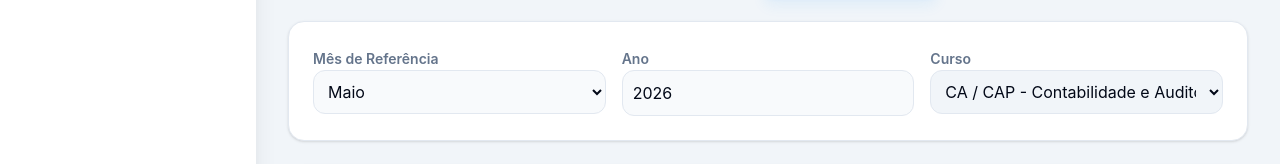
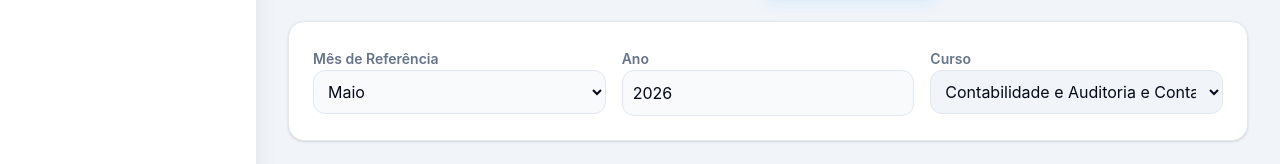
Before and after one commit to Lnhacanhaca/gestao-folha-salarial, a React (Vite) app in the folder frontend/: page /importar in a window 1280 px wide. Shown: the part 287-451 px from the top of the page. Built offline with nearby package versions, Linux system fonts and the light colour scheme; sample sign-in values are in the browser's storage.

Commit message:
Fix: abreviaturas CA/CAP, EM/EPM e EI restritas unicamente a pagina de Docentes e cursos lecionados

```diff
--- a/frontend/src/pages/DocentesPage.jsx
+++ b/frontend/src/pages/DocentesPage.jsx
@@ -75,9 +75,9 @@ const DocentesPage = () => {
 
   const CURSOS_OPCOES = [
     { id: 1, nome: "Geral" },
-    { id: 2, nome: "CA / CAP - Contabilidade e Auditoria e Contabilidade e Administração Pública" },
-    { id: 3, nome: "EM / EPM - Engenharia de Minas e Engenharia de Processamento Mineral" },
-    { id: 4, nome: "EI - Engenharia informatica" }
+    { id: 2, nome: "CA / CAP" },
+    { id: 3, nome: "EM / EPM" },
+    { id: 4, nome: "EI" }
   ];
 
   const { data: docentes, isLoading } = useQuery({
--- a/frontend/src/pages/ImportarPage.jsx
+++ b/frontend/src/pages/ImportarPage.jsx
@@ -303,9 +303,9 @@ const ImportarPage = () => {
             className="w-full bg-background border rounded-xl p-2.5 outline-none focus:ring-2 focus:ring-primary/20 disabled:bg-muted"
           >
             <option value={1}>Geral (Consolidado)</option>
-            <option value={2}>CA / CAP - Contabilidade e Auditoria e Contabilidade e Administração Pública</option>
-            <option value={3}>EM / EPM - Engenharia de Minas e Engenharia de Processamento Mineral</option>
-            <option value={4}>EI - Engenharia informatica</option>
+            <option value={2}>Contabilidade e Auditoria e Contabilidade e Administração Pública</option>
+            <option value={3}>Engenharia de Minas e Engenharia de Processamento Mineral</option>
+            <option value={4}>Engenharia Informática</option>
           </select>
         </div>
       </div>
--- a/frontend/src/pages/RelatoriosPage.jsx
+++ b/frontend/src/pages/RelatoriosPage.jsx
@@ -24,9 +24,9 @@ const RelatoriosPage = () => {
 
   const cursos = {
     1: "Geral (Consolidado)",
-    2: "CA / CAP - Contabilidade e Auditoria e Contabilidade e Administração Pública",
-    3: "EM / EPM - Engenharia de Minas e Engenharia de Processamento Mineral",
-    4: "EI - Engenharia informatica"
+    2: "Contabilidade e Auditoria e Contabilidade e Administração Pública",
+    3: "Engenharia de Minas e Engenharia de Processamento Mineral",
+    4: "Engenharia Informática"
   };
 
   const fetchData = async () => {
@@ -131,9 +131,9 @@ const RelatoriosPage = () => {
             className="w-full bg-background border rounded-xl p-2.5 outline-none focus:ring-2 focus:ring-primary/20"
           >
             <option value={1}>Geral (Todos os Cursos)</option>
-            <option value={2}>CA / CAP - Contabilidade e Auditoria e Contabilidade e Administração Pública</option>
-            <option value={3}>EM / EPM - Engenharia de Minas e Engenharia de Processamento Mineral</option>
-            <option value={4}>EI - Engenharia informatica</option>
+            <option value={2}>Contabilidade e Auditoria e Contabilidade e Administração Pública</option>
+            <option value={3}>Engenharia de Minas e Engenharia de Processamento Mineral</option>
+            <option value={4}>Engenharia Informática</option>
           </select>
         </div>
       </div>
```
Also changed, not shown: 1 other file (tests, documents, lock files or other folders).
